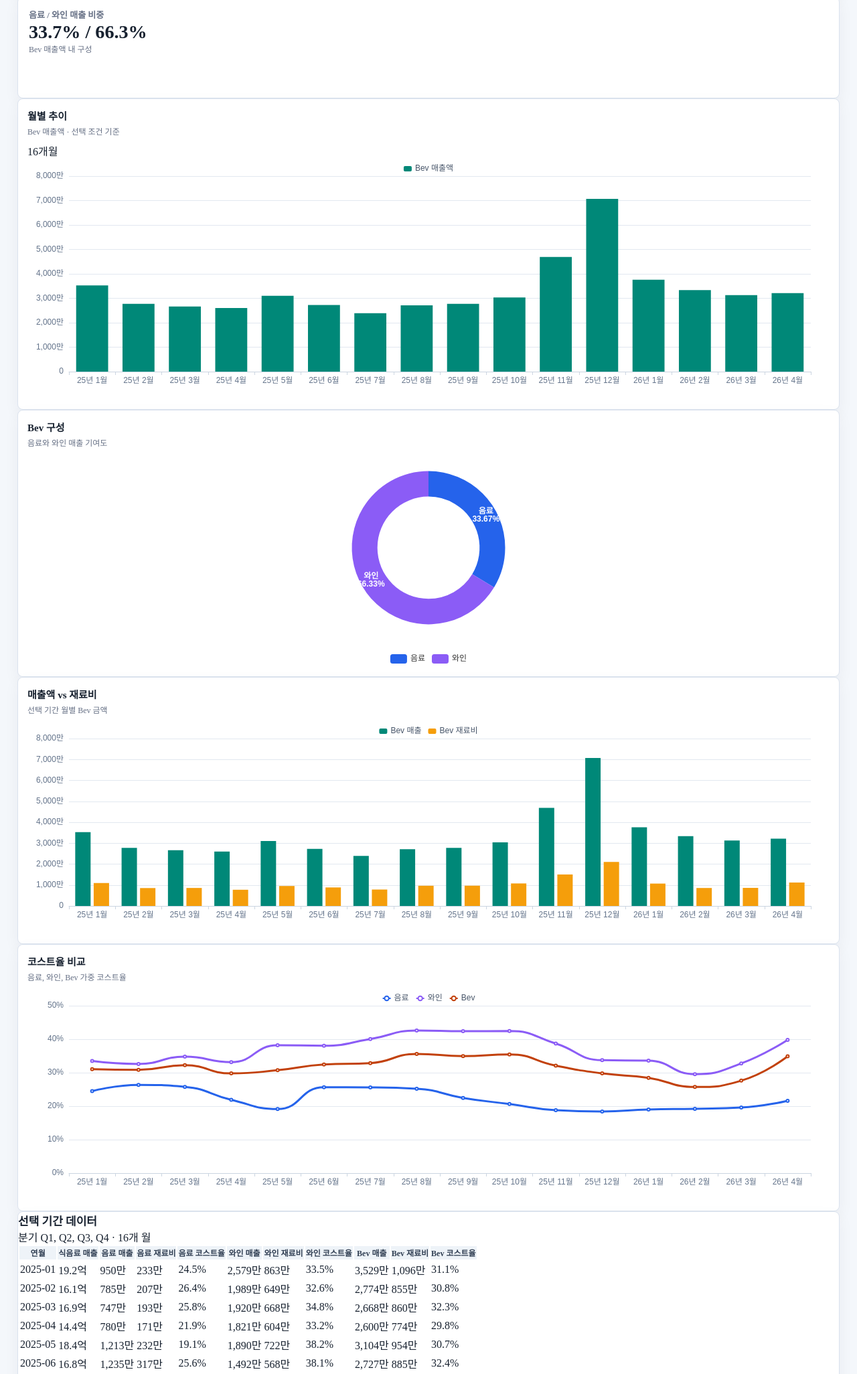
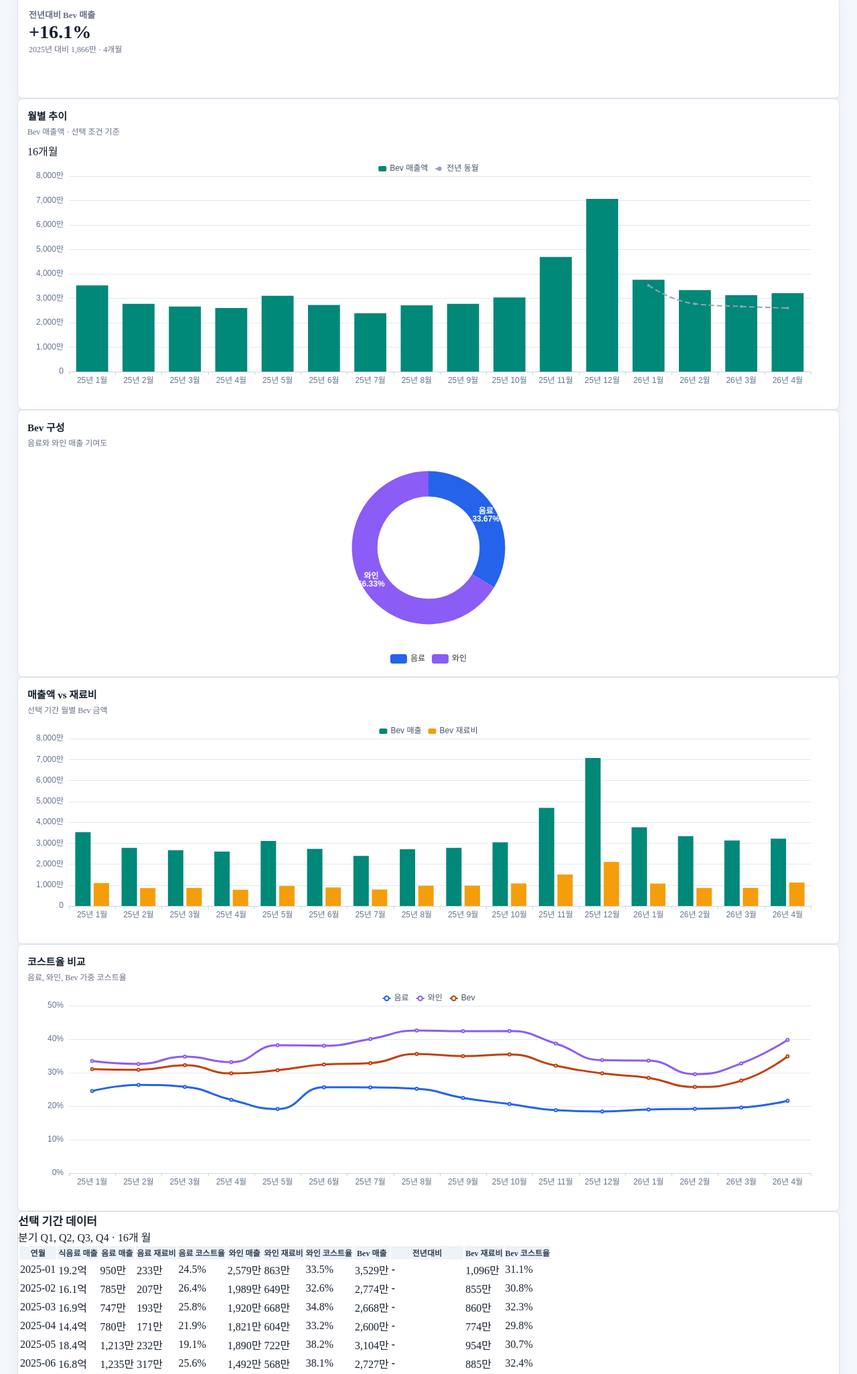
Before and after one commit to Junseong-h/aria-pnl-dashboard, a plain HTML site: page index.html in a window 1280 px wide. Shown: the part 748-2800 px from the top of the page at 67% size. Drawn offline with nearby package versions, Linux system fonts and the light colour scheme.

Commit message:
Add files via upload

```diff
--- a/index.html
+++ b/index.html
@@ -76,6 +76,21 @@
       color: var(--dash-muted);
       font-size: 12px;
       min-height: 18px;
+    }
+
+    .metric-delta {
+      display: inline-flex;
+      align-items: center;
+      gap: 4px;
+      font-weight: 750;
+    }
+
+    .metric-delta.up {
+      color: #0f766e;
+    }
+
+    .metric-delta.down {
+      color: #b91c1c;
     }
 
     .chart-panel {
@@ -276,9 +291,9 @@
           </div>
           <div class="col-12 col-sm-6 col-xl-3">
             <div class="metric-card">
-              <div class="metric-label">음료 / 와인 매출 비중</div>
-              <div class="metric-value" id="kpiMix">-</div>
-              <div class="metric-foot">Bev 매출액 내 구성</div>
+              <div class="metric-label">전년대비 Bev 매출</div>
+              <div class="metric-value" id="kpiYoY">-</div>
+              <div class="metric-foot" id="kpiYoYFoot">동월 기준</div>
             </div>
           </div>
         </section>
@@ -337,6 +352,7 @@
                   <th class="text-end">와인 재료비</th>
                   <th class="text-end">와인 코스트율</th>
                   <th class="text-end">Bev 매출</th>
+                  <th class="text-end">전년대비</th>
                   <th class="text-end">Bev 재료비</th>
                   <th class="text-end">Bev 코스트율</th>
                 </tr>
@@ -421,6 +437,60 @@
         };
       }
 
+      function compareYearOverYear(records, metricKey = "bevRevenue", baselineRecords = records) {
+        const years = Array.from(new Set(records.map((row) => row.year))).sort((a, b) => a - b);
+        const currentYear = years[years.length - 1];
+        const previousYear = currentYear - 1;
+        if (!currentYear) {
+          return {
+            currentYear,
+            previousYear,
+            currentValue: 0,
+            previousValue: 0,
+            delta: 0,
+            deltaRate: null,
+            comparableMonths: [],
+          };
+        }
+
+        const currentRows = records.filter((row) => row.year === currentYear);
+        const previousByMonth = new Map(
+          baselineRecords
+            .filter((row) => row.year === previousYear)
+            .map((row) => [row.month, row])
+        );
+        const comparableRows = currentRows.filter((row) => previousByMonth.has(row.month));
+        const comparableMonths = comparableRows.map((row) => row.month);
+        const currentValue = sum(comparableRows, metricKey);
+        const previousValue = comparableRows.reduce((total, row) => {
+          const previous = previousByMonth.get(row.month);
+          return total + (Number(previous?.[metricKey]) || 0);
+        }, 0);
+        const delta = currentValue - previousValue;
+        return {
+          currentYear,
+          previousYear,
+          currentValue,
+          previousValue,
+          delta,
+          deltaRate: previousValue ? delta / previousValue : null,
+          comparableMonths,
+        };
+      }
+
+      function yoyForRecord(row, records, metricKey = "bevRevenue") {
+        const previous = records.find((item) => item.year === row.year - 1 && item.month === row.month);
+        if (!previous || !previous[metricKey]) return null;
+        const currentValue = Number(row[metricKey]) || 0;
+        const previousValue = Number(previous[metricKey]) || 0;
+        const delta = currentValue - previousValue;
+        return {
+          previousValue,
+          delta,
+          deltaRate: previousValue ? delta / previousValue : null,
+        };
+      }
+
       function groupByQuarter(records) {
         const groups = new Map();
         for (const row of records) {
@@ -440,6 +510,12 @@
 
       function formatRate(value) {
         return `${((Number(value) || 0) * 100).toFixed(1)}%`;
+      }
+
+      function formatSignedRate(value) {
+        if (value === null || value === undefined) return "-";
+        const sign = value > 0 ? "+" : "";
+        return `${sign}${formatRate(value)}`;
       }
 
       function formatMetric(value, key) {
@@ -498,6 +574,17 @@
 
       function renderTrend(chart, records, metricKey) {
         const meta = metricMeta[metricKey];
+        const sourceRecords = window.DashboardSourceRecords || records;
+        const previousByMonth = new Map(
+          sourceRecords
+            .filter((row) => row.year === Math.max(...records.map((item) => item.year)) - 1)
+            .map((row) => [row.month, row])
+        );
+        const latestYear = records.length ? Math.max(...records.map((row) => row.year)) : null;
+        const previousSeries = records.map((row) => {
+          if (row.year !== latestYear) return null;
+          return previousByMonth.get(row.month)?.[metricKey] ?? null;
+        });
         chart.setOption({
           ...buildBaseChart(true),
           tooltip: {
@@ -509,7 +596,8 @@
             ...buildBaseChart().yAxis,
             axisLabel: { formatter: (value) => formatMetric(value, metricKey), color: "#64748b" },
           },
-          series: [{
+          series: [
+            {
               name: meta.label,
               type: metricKey.includes("Rate") ? "line" : "bar",
               smooth: true,
@@ -517,7 +605,18 @@
               itemStyle: { color: meta.color },
               lineStyle: { width: 3 },
               areaStyle: metricKey.includes("Rate") ? { opacity: 0.08 } : undefined,
-          }],
+            },
+            {
+              name: "전년 동월",
+              type: "line",
+              smooth: true,
+              data: previousSeries,
+              connectNulls: false,
+              symbol: "circle",
+              itemStyle: { color: "#94a3b8" },
+              lineStyle: { width: 2, type: "dashed" },
+            },
+          ],
         }, true);
       }
 
@@ -570,14 +669,18 @@
         }, true);
       }
 
-      function renderTable(records) {
+      function renderTable(records, allRecords) {
         const body = document.getElementById("detailRows");
         if (!body) return;
         if (records.length === 0) {
-          body.innerHTML = '<tr><td colspan="11"><div class="empty-state">선택한 조건에 데이터가 없습니다.</div></td></tr>';
+          body.innerHTML = '<tr><td colspan="12"><div class="empty-state">선택한 조건에 데이터가 없습니다.</div></td></tr>';
           return;
         }
-        body.innerHTML = records.map((row) => `
+        body.innerHTML = records.map((row) => {
+          const yoy = yoyForRecord(row, allRecords, "bevRevenue");
+          const yoyClass = yoy && yoy.delta >= 0 ? "up" : "down";
+          const yoyText = yoy ? `${formatSignedRate(yoy.deltaRate)} (${formatMoney(yoy.delta)})` : "-";
+          return `
             <tr>
               <td><span class="badge bg-secondary-lt">${row.ym}</span></td>
               <td class="text-end">${formatMoney(row.fnbRevenue)}</td>
@@ -588,18 +691,25 @@
               <td class="text-end">${formatMoney(row.wineCost)}</td>
               <td class="text-end">${formatRate(row.wineCostRate)}</td>
               <td class="text-end fw-bold">${formatMoney(row.bevRevenue)}</td>
+              <td class="text-end"><span class="metric-delta ${yoy ? yoyClass : ""}">${yoyText}</span></td>
               <td class="text-end">${formatMoney(row.bevCost)}</td>
               <td class="text-end fw-bold">${formatRate(row.bevCostRate)}</td>
             </tr>
-        `).join("");
+          `;
+        }).join("");
       }
 
       function updateSummary(records, filters) {
         const totals = summarize(records);
+        const sourceRecords = window.DashboardSourceRecords || records;
+        const yoy = compareYearOverYear(records, "bevRevenue", sourceRecords);
         setText("kpiBevRevenue", formatMoney(totals.bevRevenue));
         setText("kpiBevCost", formatMoney(totals.bevCost));
         setText("kpiBevRate", formatRate(totals.bevCostRate));
-        setText("kpiMix", `${formatRate(totals.drinkShareOfBev)} / ${formatRate(totals.wineShareOfBev)}`);
+        setText("kpiYoY", yoy.deltaRate === null ? "-" : formatSignedRate(yoy.deltaRate));
+        setText("kpiYoYFoot", yoy.deltaRate === null
+          ? "비교 가능한 전년도 데이터 없음"
+          : `${yoy.previousYear}년 대비 ${formatMoney(yoy.delta)} · ${yoy.comparableMonths.length}개월`);
         setText("kpiBevShare", `식음료 매출 대비 ${formatRate(totals.bevShareOfFnb)}`);
         setText("kpiBevCostFoot", `음료 ${formatMoney(totals.drinkCost)} · 와인 ${formatMoney(totals.wineCost)}`);
         setText("recordCount", `${records.length}개월`);
@@ -632,6 +742,7 @@
         if (!document.getElementById("dashboard-root") || typeof echarts === "undefined") return;
         initMonthSelects();
         const data = getData();
+        window.DashboardSourceRecords = data;
         const charts = {
           trend: echarts.init(document.getElementById("trendChart")),
           mix: echarts.init(document.getElementById("mixChart")),
@@ -656,7 +767,7 @@
           renderMix(charts.mix, totals);
           renderBars(charts.bar, records);
           renderRates(charts.rate, records);
-          renderTable(records);
+          renderTable(records, data);
           groupByQuarter(records);
         }
 
@@ -674,6 +785,7 @@
       window.DashboardCore = {
         filterRecords,
         summarize,
+        compareYearOverYear,
         groupByQuarter,
         formatMoney,
         formatRate,
```
Lines whose indentation alone changed are shown as unchanged.
